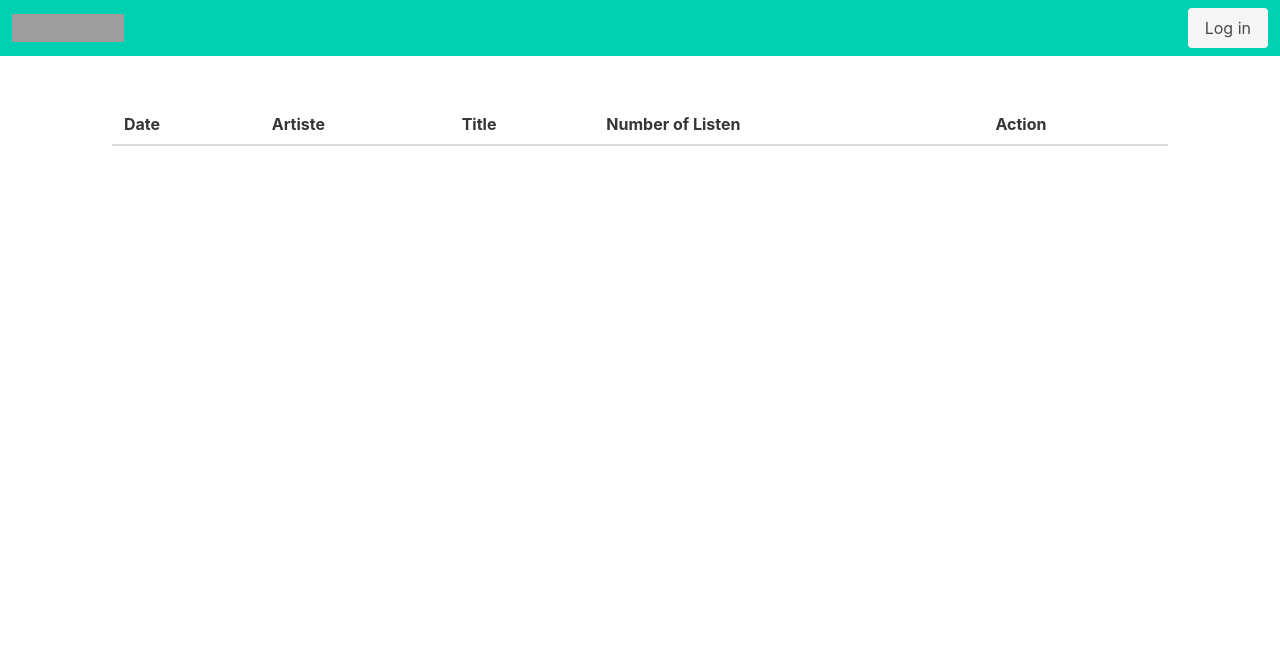
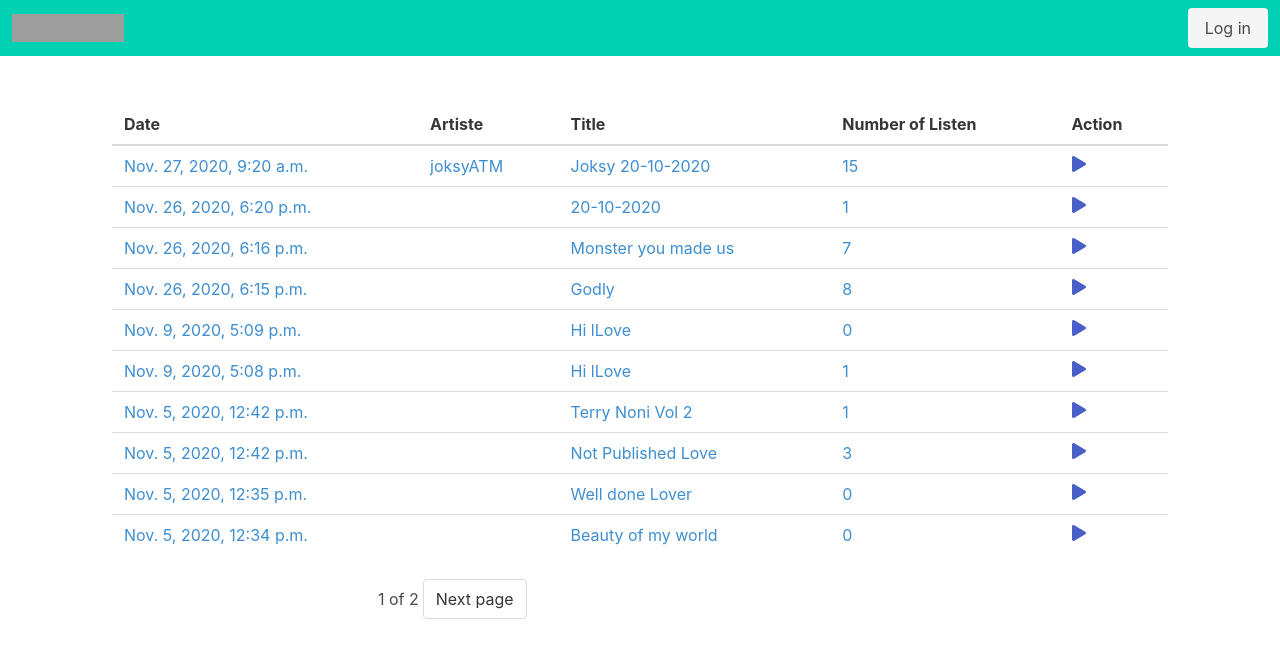
Before and after one commit to welz-atm/MusicPlayerAppDjangoandBulma, a Django app: page / in a window 1280 px wide. Shown: the top 658 px of the page. Run offline with Django 3.2, Linux system fonts and the light colour scheme; data comes from the database, SQL or seed files in the repository; both versions use the stored data as it was after the commit; lists and menus that the app fills with data are empty; some libraries are stand-ins or nearby versions; grey boxes are pictures that could not be loaded.

Commit message:
Views Updated

```diff
--- a/authentication/views.py
+++ b/authentication/views.py
@@ -26,6 +26,7 @@
         form = UserEditForm(request.POST, instance=request.user)
         if form.is_valid():
             user = form.save(commit=False)
+            user.is_listener = True
             user.save()
             return redirect('home')
     else:
--- a/music/views.py
+++ b/music/views.py
@@ -2,6 +2,7 @@
 from .forms import TrackForm
 from .models import Track
 from django.core.exceptions import PermissionDenied
+from django.core.paginator import Paginator
 from pygame import mixer
 
 
@@ -111,10 +112,30 @@
 
 
 def home(request):
+    try:
+        track = Track.objects.get(is_playing=True)
+        mixer.init()
+        mixer.music.load(track.song)
+        mixer.music.stop()
+        track.is_playing = False
+        track.save()
+    except Track.DoesNotExist:
+        tracks = Track.objects.all().order_by('-date_posted').select_related('artiste')
+        paginator = Paginator(tracks, 10)
+        page_number = request.GET.get('page')
+        page_obj = paginator.get_page(page_number)
+        context = {
+            'page_obj': page_obj,
+        }
+        return render(request, 'allTracks.html', context)
     tracks = Track.objects.all().order_by('-date_posted').select_related('artiste')
+    paginator = Paginator(tracks, 10)
+    page_number = request.GET.get('page')
+    page_obj = paginator.get_page(page_number)
 
     context = {
-        'tracks': tracks,
+        'page_obj': page_obj,
+        'track': track
     }
     return render(request, 'allTracks.html', context)
 
--- a/requirements.txt
+++ b/requirements.txt
@@ -7,7 +7,7 @@
 click-didyoumean==0.0.3
 click-repl==0.1.6
 dj-database-url==0.5.0
-Django~=3.1.2
+Django==3.1.3
 django-crispy-bulma==0.2
 django-crispy-forms==1.7.2
 gunicorn==20.0.4
@@ -15,7 +15,7 @@
 prompt-toolkit==3.0.8
 psycopg2==2.8.6
 pygame==2.0.0
-python-dotenv==0.15.0
+python-decouple==3.3
 pytz==2020.4
 six==1.15.0
 sqlparse==0.4.1
--- a/template/allTracks.html
+++ b/template/allTracks.html
@@ -57,7 +57,25 @@
         {% endfor %}
     </table>
 
+    <div class="columns is-mobile is-centered">
+        <div class="column is-half">
+            <nav class="pagination" role="navigation" aria-label="pagination">
+    <span class="pagination-list">
+        {% if page_obj.has_previous %}
+			<a class="pagination-previous" href="?page={{ page_obj.previous_page_number }}">Previous</a>
+        {% endif %}
 
+        <span class="current">
+            {{ page_obj.number }} of {{ page_obj.paginator.num_pages }}
+        </span>
+
+        {% if page_obj.has_next %}
+			<a class="pagination-next" href="?page={{ page_obj.next_page_number }}">Next page</a>
+        {% endif %}
+    </span>
+            </nav>
+        </div>
+    </div>
 
 
 </section>
```
Also changed, not shown: breezy/settings.py (+24 -22 lines), authentication/migrations/0002_remove_customuser_is_listener.py (added), db.sqlite3, 3 other files.
